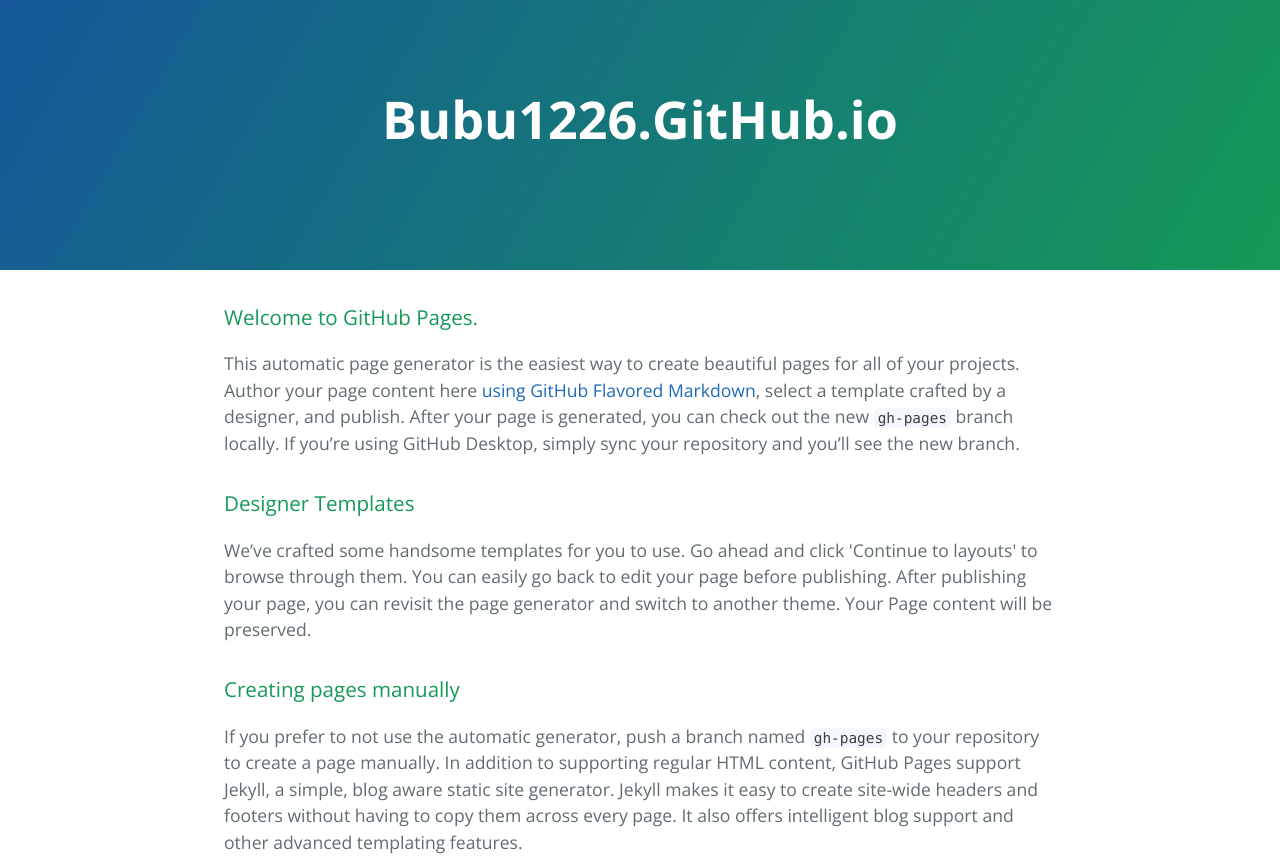
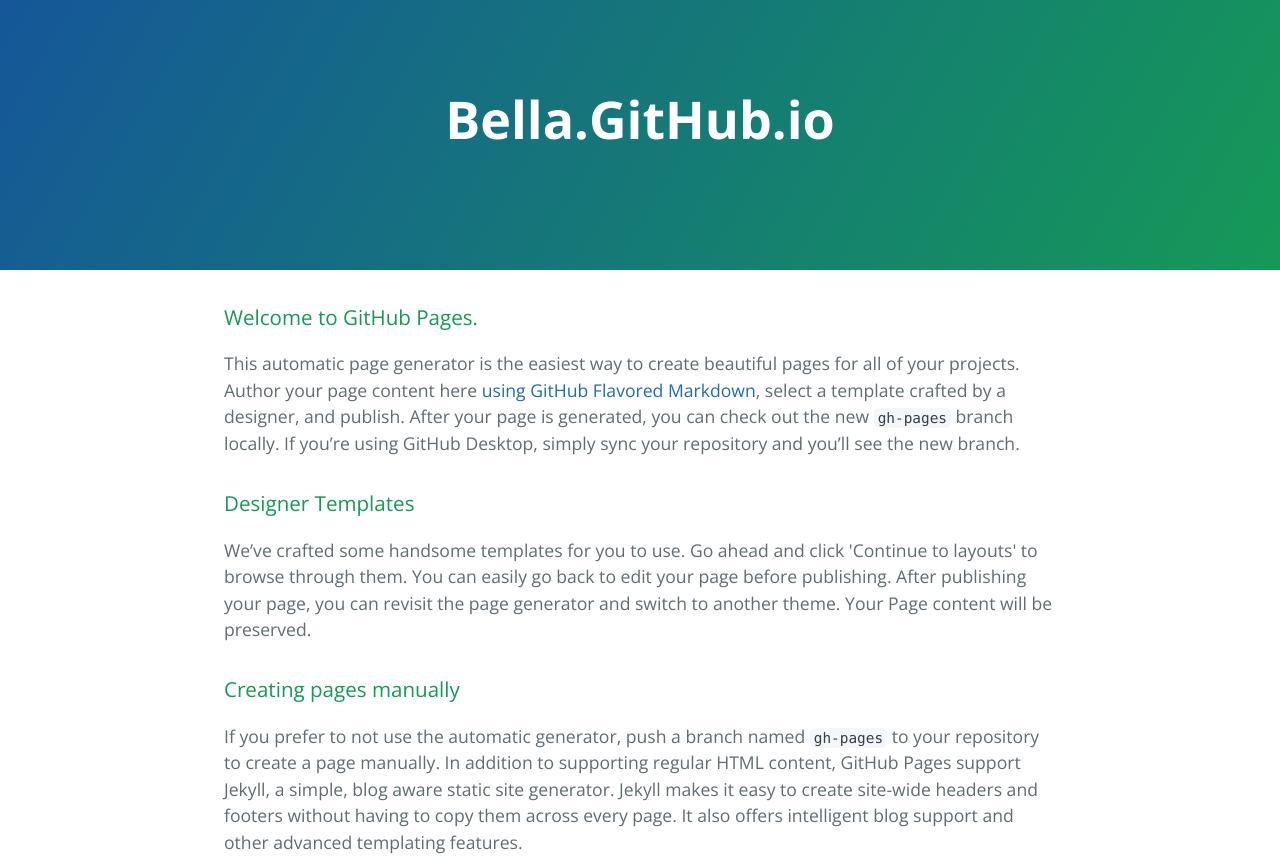
Before and after one commit to bubu1226/bubu1226.github.io, a plain HTML site: page index.html in a window 1280 px wide. Shown: the top 858 px of the page. Drawn offline with nearby package versions, Linux system fonts and the light colour scheme.

Commit message:
Update index.html

```diff
--- a/index.html
+++ b/index.html
@@ -11,7 +11,7 @@
   </head>
   <body>
     <section class="page-header">
-      <h1 class="project-name">Bubu1226.GitHub.io</h1>
+      <h1 class="project-name">Bella.GitHub.io</h1>
       <h2 class="project-tagline"></h2>
     </section>
 
```
